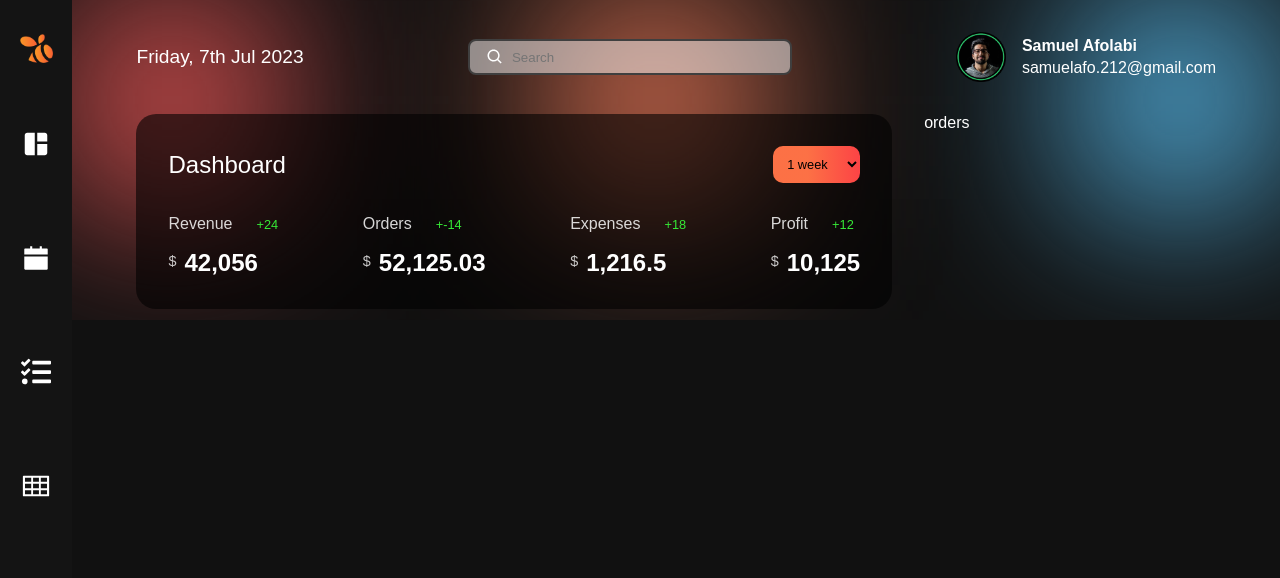
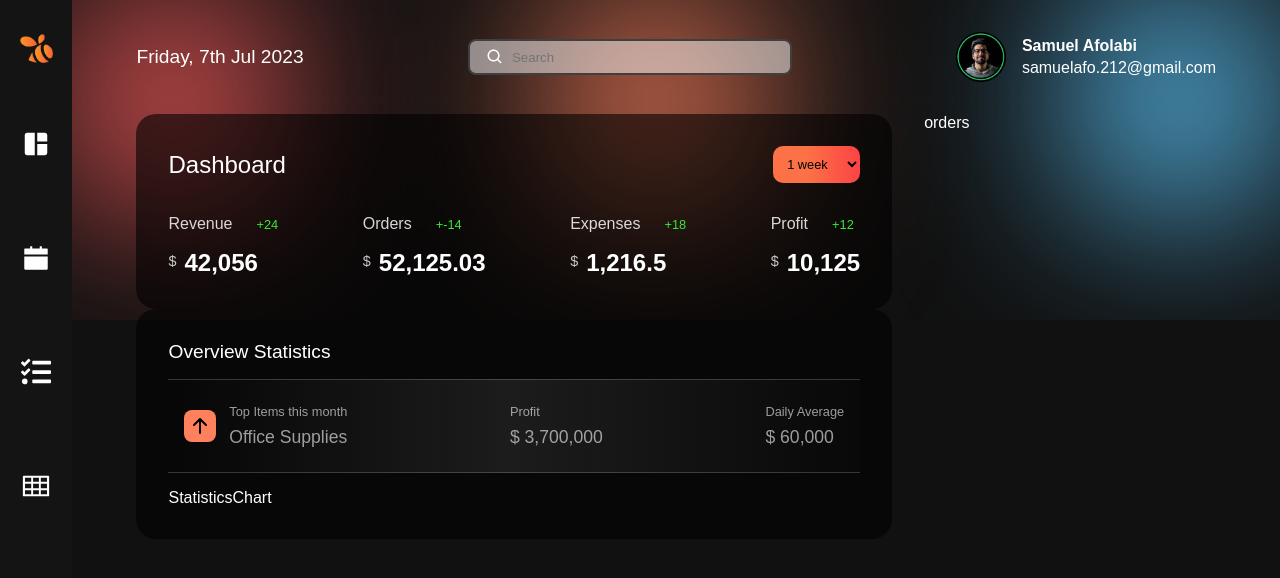
Before and after one commit to Sammy212/task-hive, a React (Vite) app: page /dasboard in a window 1280 px wide. Shown: the top 578 px of the page. Built offline with nearby package versions, Linux system fonts and the light colour scheme.

Commit message:
added dashboard layout

```diff
--- /dev/null
+++ b/src/components/Statistics/Statistics.jsx
@@ -0,0 +1,49 @@
+import { groupNumber } from "../../data";
+import StatisticsChart from "../StatisticsChart/StatisticsChart";
+import css from "./Statistics.module.css";
+import { BsArrowUpShort }from "react-icons/bs";
+
+const Statistics = () => {
+  return (
+    <div className={`${css.container} theme-container`}>
+        <span className={css.title}>Overview Statistics</span>
+
+        <div className={`${css.cards} grey-container`}>
+
+            <div>
+                <div className={css.arrowIcon}>
+                    <BsArrowUpShort/>
+                </div>
+
+                <div className={css.card}>
+                    <span>Top Items this month</span><span>Office Supplies</span>
+                </div>
+            </div>
+
+            <div className={css.card}>
+                <span>
+                    Profit
+                </span>
+                <span>
+                    $ {groupNumber(3700000)}
+                </span>
+            </div>
+
+            <div className={css.card}>
+                <span>
+                    Daily Average
+                </span>
+                <span>
+                    $ {groupNumber(60000)}
+                </span>
+            </div>
+
+
+        </div>
+
+        <StatisticsChart/>
+    </div>
+  )
+}
+
+export default Statistics
--- /dev/null
+++ b/src/components/Statistics/Statistics.module.css
@@ -0,0 +1,52 @@
+.container {
+    display: flex;
+    flex-direction: column;
+    gap: 1rem;
+    /* height: 100%; */
+    /* justify-content: center; */
+}
+
+.title {
+    font-size: 1.2rem;
+    font-weight: 500;
+}
+
+.cards {
+    display: flex;
+    justify-content: space-between;
+    font-weight: wrap;
+}
+
+.cards>:nth-child(1) {
+    align-items: center;
+    display: flex;
+    gap: 0.8rem;
+}
+
+.card {
+    display: flex;
+    flex-direction: column;
+    color: var(--grey);
+    gap: 0.5rem;
+}
+
+.card>:nth-child(1) {
+    font-size: 0.8rem;
+}
+
+.card>:nth-child(2) {
+    font-size: 1.1rem;
+    font-weight: 500;
+}
+
+.arrowIcon {
+    width: 2rem;height: 2rem;
+    background: var(--orange);
+    border-radius: 8px;
+}
+
+.arrowIcon >svg {
+    width: 2rem;
+    height: 2rem;
+    color: black;
+}
--- /dev/null
+++ b/src/components/StatisticsChart/StatisticsChart.jsx
@@ -0,0 +1,10 @@
+import css from "./StatisticsChart.module.css";
+import ReactRCharts from "echarts-for-react";
+
+const StatisticsChart = () => {
+  return (
+    <div>StatisticsChart</div>
+  )
+}
+
+export default StatisticsChart
--- a/src/pages/Dashboard/Dashboard.jsx
+++ b/src/pages/Dashboard/Dashboard.jsx
@@ -1,3 +1,4 @@
+import Statistics from "../../components/Statistics/Statistics";
 import { cardsData, groupNumber } from "../../data";
 import css from "./Dashboard.module.css";
 
@@ -41,6 +42,9 @@ const Dashboard = () => {
                     }
                 </div>
             </div>
+
+
+            <Statistics/>
         </div>
 
         <div className={css.orders}>
```
Also changed, not shown: src/components/StatisticsChart/StatisticsChart.module.css (added).
